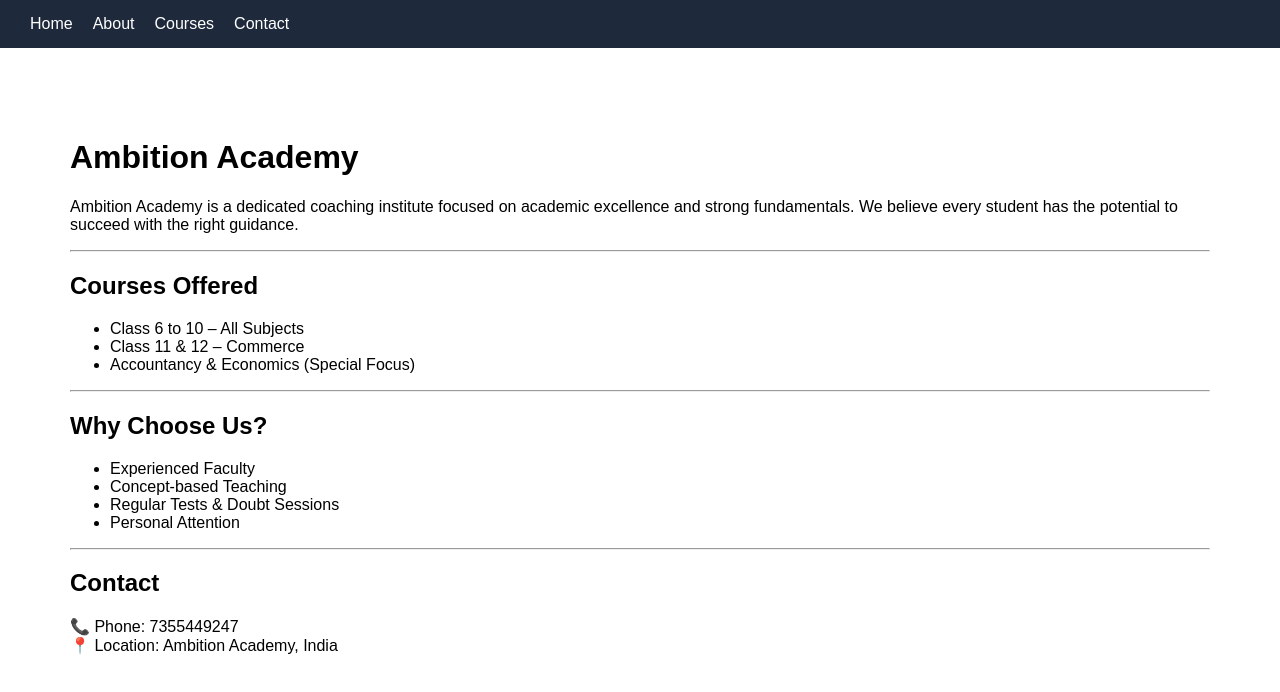
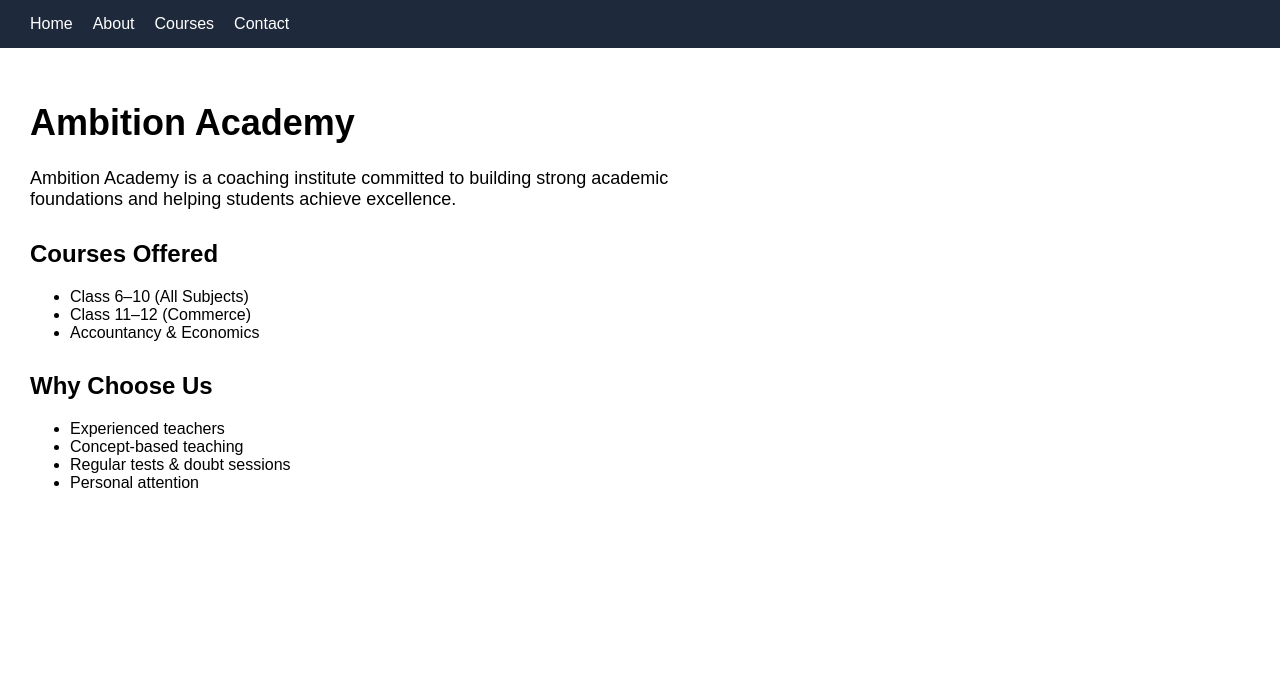
Before and after one commit to Badbloodyt/ambition-academy, a Next.js app: page / in a window 1280 px wide. Shown: the top 692 px of the page. Built offline with nearby package versions, Linux system fonts and the light colour scheme.

Commit message:
Refactor Home page layout and content
Updated the content and styling of the Home page to improve presentation and clarity.

```diff
--- a/app/page.tsx
+++ b/app/page.tsx
@@ -1,40 +1,31 @@
 export default function Home() {
   return (
-    <main style={{ padding: "40px", fontFamily: "Arial, sans-serif" }}>
-      <h1>Ambition Academy</h1>
+    <main>
+      <h1 style={{ fontSize: "36px" }}>Ambition Academy</h1>
 
-      <p>
-        Ambition Academy is a dedicated coaching institute focused on academic
-        excellence and strong fundamentals. We believe every student has the
-        potential to succeed with the right guidance.
+      <p style={{ fontSize: "18px", maxWidth: "700px" }}>
+        Ambition Academy is a coaching institute committed to building strong
+        academic foundations and helping students achieve excellence.
       </p>
 
-      <hr />
+      <section style={{ marginTop: "30px" }}>
+        <h2>Courses Offered</h2>
+        <ul>
+          <li>Class 6–10 (All Subjects)</li>
+          <li>Class 11–12 (Commerce)</li>
+          <li>Accountancy & Economics</li>
+        </ul>
+      </section>
 
-      <h2>Courses Offered</h2>
-      <ul>
-        <li>Class 6 to 10 – All Subjects</li>
-        <li>Class 11 & 12 – Commerce</li>
-        <li>Accountancy & Economics (Special Focus)</li>
-      </ul>
-
-      <hr />
-
-      <h2>Why Choose Us?</h2>
-      <ul>
-        <li>Experienced Faculty</li>
-        <li>Concept-based Teaching</li>
-        <li>Regular Tests & Doubt Sessions</li>
-        <li>Personal Attention</li>
-      </ul>
-
-      <hr />
-
-      <h2>Contact</h2>
-      <p>
-        📞 Phone: 7355449247 <br />
-        📍 Location: Ambition Academy, India
-      </p>
+      <section style={{ marginTop: "30px" }}>
+        <h2>Why Choose Us</h2>
+        <ul>
+          <li>Experienced teachers</li>
+          <li>Concept-based teaching</li>
+          <li>Regular tests & doubt sessions</li>
+          <li>Personal attention</li>
+        </ul>
+      </section>
     </main>
   );
 }
```
